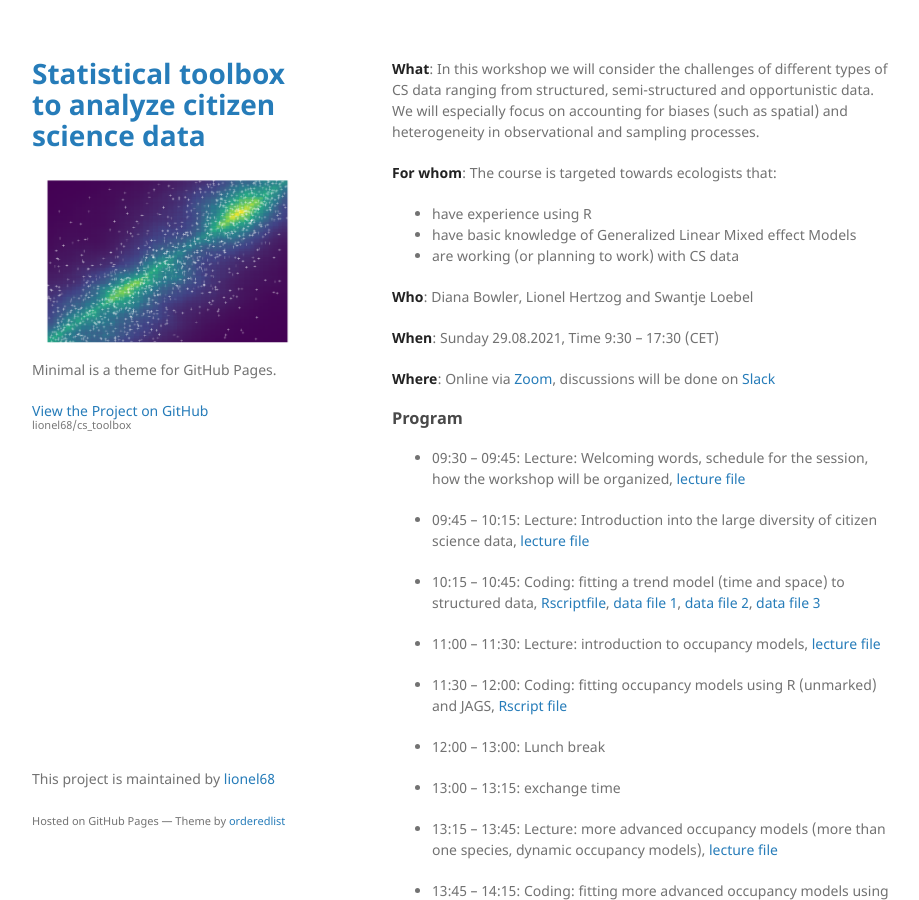
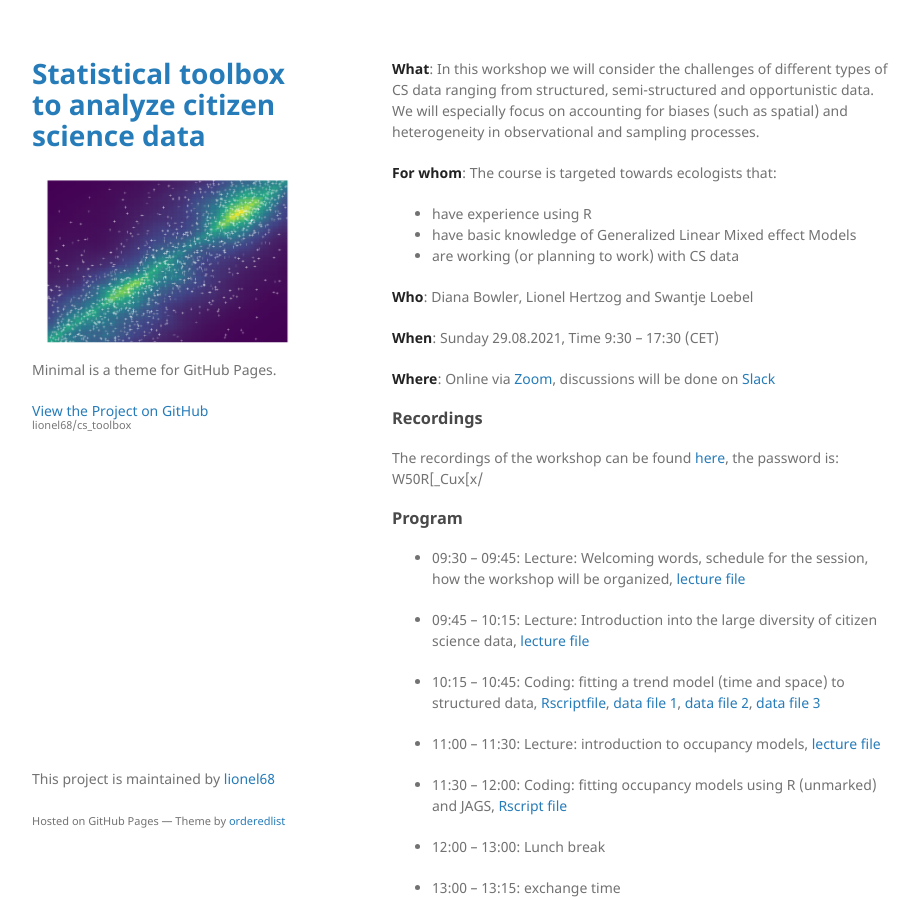
Before and after one commit to lionel68/cs_toolbox, a Jekyll site: the page built from index.md, in a window 1280 px wide and 900 px high. Shown: the whole window, without its empty margins (178-1097 px from the left). Built offline with Jekyll 4.4.1, drawn with Linux system fonts in a browser that asks for light colours.

Commit message:
Add recording links

```diff
--- a/index.md
+++ b/index.md
@@ -16,6 +16,10 @@ layout: default
 **When**: Sunday 29.08.2021, Time 9:30 – 17:30 (CET)
 
 **Where**: Online via [Zoom](https://uni-jena-de.zoom.us/j/61640256162), discussions will be done on [Slack](https://join.slack.com/t/slack-y314603/shared_invite/zt-utiuaxxh-KkJWuTrXMd1KrijG6KT2iw)
+
+### Recordings
+
+The recordings of the workshop can be found [here](https://cloud.thuenen.de/index.php/s/ffcTft596ZCtZG2), the password is: W50R[\_Cux[x/
 
 ### Program
 
```
